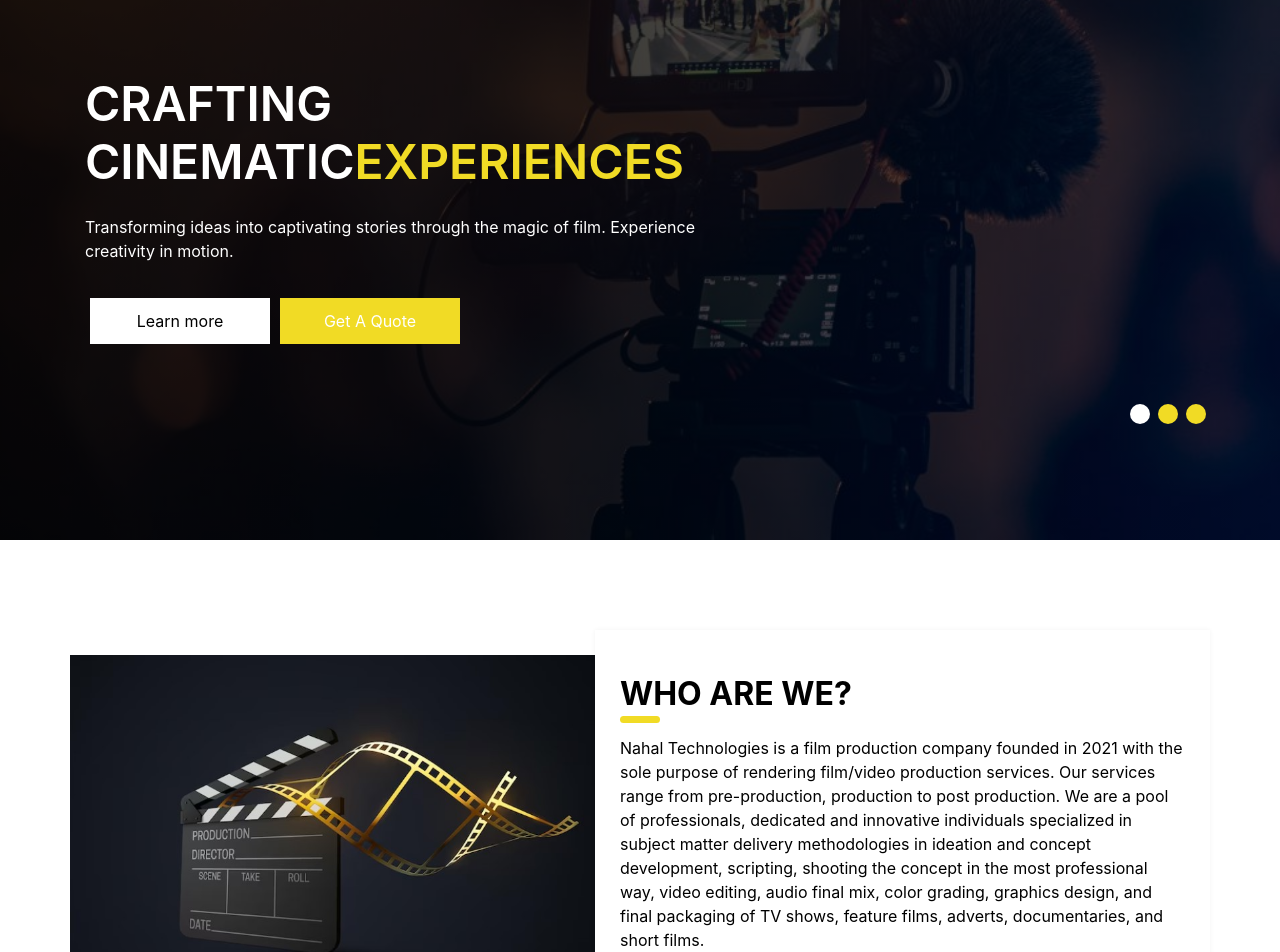
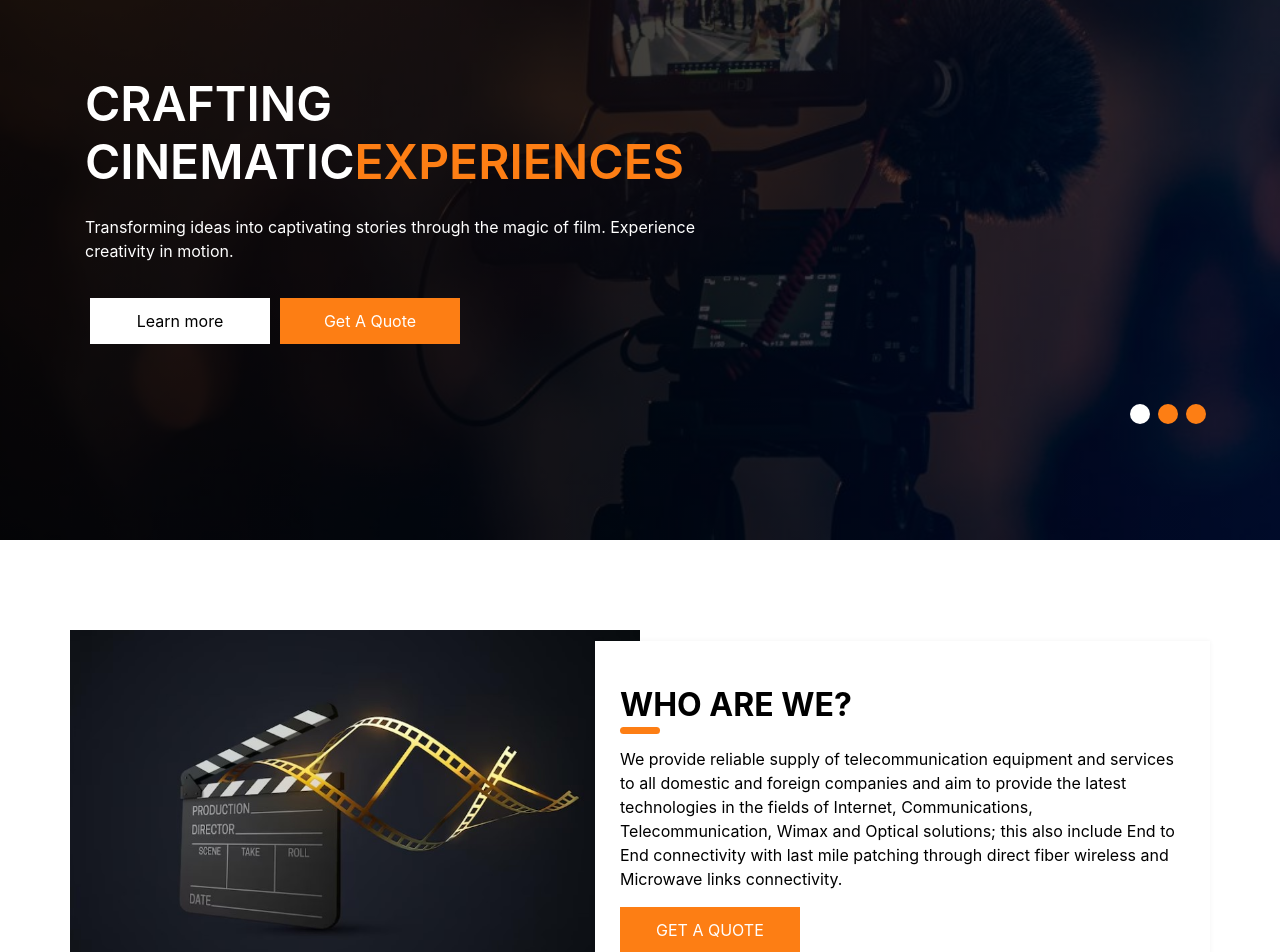
Before and after one commit to CodeDroid999/NahaltechPortfolio, a Next.js app: page / in a window 1280 px wide. Shown: the part 260-1212 px from the top of the page. Built offline with nearby package versions, Linux system fonts and the light colour scheme.

Commit message:
chnge yellow to  #fd7e14;

```diff
--- a/components/home/about-section.tsx
+++ b/components/home/about-section.tsx
@@ -20,12 +20,10 @@ const AboutSection = () => {
                 <h2>Who Are We?</h2>
               </div>
               <p>
-                Nahal Technologies is a film production company founded in 2021 with the sole purpose of
-                rendering film/video production services. Our services range from pre-production, production to post
-                production. We are a pool of professionals, dedicated and innovative individuals specialized in subject
-                matter delivery methodologies in ideation and concept development, scripting, shooting the concept in the
-                most professional way, video editing, audio final mix, color grading, graphics design, and final packaging
-                of TV shows, feature films, adverts, documentaries, and short films.
+                We provide reliable supply of telecommunication equipment and services to all domestic
+                and foreign companies and aim to provide the latest technologies in the fields of Internet,
+                Communications, Telecommunication, Wimax and Optical solutions; this also include End to End
+                connectivity with last mile patching through direct fiber wireless and Microwave links connectivity.
               </p>
               <div className="btn-box">
                 <a href="#contact">Get a quote</a>
--- a/styles/custom.css
+++ b/styles/custom.css
@@ -51,7 +51,8 @@ body {
   content: "";
   width: 40px;
   height: 7px;
-  background-color: #f1db25;
+  background-color: #fd7e14;
+  ;
   border-radius: 10px;
   position: absolute;
   bottom: 0;
@@ -108,6 +109,7 @@ body {
   min-width: 100%;
   min-height: 100%;
 }
+
 .hero_bg_box::before {
   content: "";
   position: absolute;
@@ -115,8 +117,10 @@ body {
   left: 0;
   width: 100%;
   height: 100%;
-  background: -webkit-gradient(linear, left top, right top, from(rgba(0, 0, 0, 0.9)), to(rgba(0, 0, 0, 0.6))); /* Adjust opacity values here */
-  background: linear-gradient(to right, rgba(0, 0, 0, 0.9), rgba(0, 0, 0, 0.6)); /* Adjust opacity values here */
+  background: -webkit-gradient(linear, left top, right top, from(rgba(0, 0, 0, 0.9)), to(rgba(0, 0, 0, 0.6)));
+  /* Adjust opacity values here */
+  background: linear-gradient(to right, rgba(0, 0, 0, 0.9), rgba(0, 0, 0, 0.6));
+  /* Adjust opacity values here */
 }
 
 
@@ -146,7 +150,7 @@ body {
 }
 
 .header_top {
-  background-color:#140656;
+  background-color: #140656;
   padding: 15px 0;
 }
 
@@ -172,7 +176,8 @@ body {
 
 .header_top .contact_link-container a i {
   font-size: 20px;
-  color: #f1db25;
+  color: #fd7e14;
+  ;
   margin-right: 5px;
 }
 
@@ -201,7 +206,8 @@ body {
   transition: all .2s;
 }
 
-.custom_nav-container .navbar-nav .nav-item:hover .nav-link, .custom_nav-container .navbar-nav .nav-item.active .nav-link {
+.custom_nav-container .navbar-nav .nav-item:hover .nav-link,
+.custom_nav-container .navbar-nav .nav-item.active .nav-link {
   background-color: #1c1c1c;
 }
 
@@ -267,7 +273,8 @@ a:focus {
   transition: all 0.3s;
 }
 
-.custom_nav-container .navbar-toggler span::before, .custom_nav-container .navbar-toggler span::after {
+.custom_nav-container .navbar-toggler span::before,
+.custom_nav-container .navbar-toggler span::after {
   content: "";
   position: absolute;
   left: 0;
@@ -294,7 +301,8 @@ a:focus {
   transform: rotate(45deg);
 }
 
-.custom_nav-container .navbar-toggler[aria-expanded="true"] span::before, .custom_nav-container .navbar-toggler[aria-expanded="true"] span::after {
+.custom_nav-container .navbar-toggler[aria-expanded="true"] span::before,
+.custom_nav-container .navbar-toggler[aria-expanded="true"] span::after {
   -webkit-transform: rotate(90deg);
   transform: rotate(90deg);
   top: 0;
@@ -338,7 +346,8 @@ a:focus {
 }
 
 .slider_section .detail-box h1 span {
-  color: #f1db25;
+  color: #fd7e14;
+  ;
 }
 
 .slider_section .detail-box p {
@@ -377,7 +386,8 @@ a:focus {
 .slider_section .detail-box .btn-box .btn-2 {
   display: inline-block;
   padding: 10px 35px;
-  background-color: #f1db25;
+  background-color: #fd7e14;
+  ;
   color: #ffffff;
   -webkit-transition: all 0.3s;
   transition: all 0.3s;
@@ -386,8 +396,10 @@ a:focus {
 
 .slider_section .detail-box .btn-box .btn-2:hover {
   background-color: transparent;
-  border-color: #f1db25;
-  color: #f1db25;
+  border-color: #fd7e14;
+  ;
+  color: #fd7e14;
+  ;
 }
 
 .slider_section .img-box {
@@ -417,7 +429,8 @@ a:focus {
   height: 20px;
   border-radius: 100%;
   text-align: center;
-  background-color: #f1db25;
+  background-color: #fd7e14;
+  ;
   opacity: 1;
   border: none;
   margin: 0 4px;
@@ -453,7 +466,8 @@ a:focus {
 .about_section .detail-box a {
   display: inline-block;
   padding: 10px 35px;
-  background-color: #f1db25;
+  background-color: #fd7e14;
+  ;
   color: #ffffff;
   -webkit-transition: all 0.3s;
   transition: all 0.3s;
@@ -463,12 +477,14 @@ a:focus {
 
 .about_section .detail-box a:hover {
   background-color: transparent;
-  border-color: #f1db25;
-  color: #f1db25;
+  border-color: #fd7e14;
+  ;
+  color: #fd7e14;
+  ;
 }
 
 .service_section {
-  background-color:#0d0438;
+  background-color: #0d0438;
 }
 
 .service_section .heading_container {
@@ -504,7 +520,8 @@ a:focus {
 .service_section .box .detail-box a {
   display: inline-block;
   padding: 8px 35px;
-  background-color: #f1db25;
+  background-color: #fd7e14;
+  ;
   color: #ffffff;
   -webkit-transition: all 0.3s;
   transition: all 0.3s;
@@ -514,8 +531,10 @@ a:focus {
 
 .service_section .box .detail-box a:hover {
   background-color: transparent;
-  border-color: #f1db25;
-  color: #f1db25;
+  border-color: #fd7e14;
+  ;
+  color: #fd7e14;
+  ;
 }
 
 .client_section {
@@ -600,7 +619,8 @@ a:focus {
 
 .client_section .carousel-control-prev:hover,
 .client_section .carousel-control-next:hover {
-  background-color: #f1db25;
+  background-color: #fd7e14;
+  ;
 }
 
 .client_section .carousel-control-prev {
@@ -678,7 +698,8 @@ a:focus {
 .contact_section .contact_form-container button {
   display: inline-block;
   padding: 10px 60px;
-  background-color: #f1db25;
+  background-color: #fd7e14;
+  ;
   color: #ffffff;
   -webkit-transition: all 0.3s;
   transition: all 0.3s;
@@ -689,8 +710,10 @@ a:focus {
 
 .contact_section .contact_form-container button:hover {
   background-color: transparent;
-  border-color: #f1db25;
-  color: #f1db25;
+  border-color: #fd7e14;
+  ;
+  color: #fd7e14;
+  ;
 }
 
 .contact_bg_box {
@@ -777,7 +800,8 @@ a:focus {
 .team_section .btn-box a {
   display: inline-block;
   padding: 10px 45px;
-  background-color: #f1db25;
+  background-color: #fd7e14;
+  ;
   color: #ffffff;
   -webkit-transition: all 0.3s;
   transition: all 0.3s;
@@ -786,8 +810,10 @@ a:focus {
 
 .team_section .btn-box a:hover {
   background-color: transparent;
-  border-color: #f1db25;
-  color: #f1db25;
+  border-color: #fd7e14;
+  ;
+  color: #fd7e14;
+  ;
 }
 
 .info_section {
@@ -796,7 +822,7 @@ a:focus {
   padding: 75px 0 10px 0;
 }
 
-.info_section .row > div {
+.info_section .row>div {
   margin-bottom: 25px;
 }
 
@@ -873,7 +899,8 @@ a:focus {
   outline: none;
   border: none;
   color: #0d0d0d;
-  background: #f1db25;
+  background: #fd7e14;
+  ;
   border-radius: 30px;
   margin-top: 15px;
   text-transform: uppercase;
@@ -917,8 +944,8 @@ a:focus {
   color: rgba(254, 254, 255, 0.7);
 }
 
-.image-box{
-  max-height:2rem;
+.image-box {
+  max-height: 2rem;
   max-width: 4rem;
 }
 
--- a/styles/style.css
+++ b/styles/style.css
@@ -1,4 +1,5 @@
 @import url("font-awesome.min.css");
+
 body {
   font-family: "Poppins", sans-serif;
   color: #0c0c0c;
@@ -52,7 +53,8 @@ body {
   content: "";
   width: 40px;
   height: 7px;
-  background-color: #f1db25;
+  background-color: #fd7e14;
+  ;
   border-radius: 10px;
   position: absolute;
   bottom: 0;
@@ -109,6 +111,7 @@ body {
   min-width: 100%;
   min-height: 100%;
 }
+
 .hero_bg_box::before {
   content: "";
   position: absolute;
@@ -116,8 +119,10 @@ body {
   left: 0;
   width: 100%;
   height: 100%;
-  background: -webkit-gradient(linear, left top, right top, from(rgba(0, 0, 0, 0.9)), to(rgba(0, 0, 0, 0.6))); /* Adjust opacity values here */
-  background: linear-gradient(to right, rgba(0, 0, 0, 0.9), rgba(0, 0, 0, 0.6)); /* Adjust opacity values here */
+  background: -webkit-gradient(linear, left top, right top, from(rgba(0, 0, 0, 0.9)), to(rgba(0, 0, 0, 0.6)));
+  /* Adjust opacity values here */
+  background: linear-gradient(to right, rgba(0, 0, 0, 0.9), rgba(0, 0, 0, 0.6));
+  /* Adjust opacity values here */
 }
 
 
@@ -147,7 +152,7 @@ body {
 }
 
 .header_top {
-  background-color:#140656;
+  background-color: #140656;
   padding: 15px 0;
 }
 
@@ -173,7 +178,8 @@ body {
 
 .header_top .contact_link-container a i {
   font-size: 20px;
-  color: #f1db25;
+  color: #fd7e14;
+  ;
   margin-right: 5px;
 }
 
@@ -202,7 +208,8 @@ body {
   transition: all .2s;
 }
 
-.custom_nav-container .navbar-nav .nav-item:hover .nav-link, .custom_nav-container .navbar-nav .nav-item.active .nav-link {
+.custom_nav-container .navbar-nav .nav-item:hover .nav-link,
+.custom_nav-container .navbar-nav .nav-item.active .nav-link {
   background-color: #1c1c1c;
 }
 
@@ -268,7 +275,8 @@ a:focus {
   transition: all 0.3s;
 }
 
-.custom_nav-container .navbar-toggler span::before, .custom_nav-container .navbar-toggler span::after {
+.custom_nav-container .navbar-toggler span::before,
+.custom_nav-container .navbar-toggler span::after {
   content: "";
   position: absolute;
   left: 0;
@@ -295,7 +303,8 @@ a:focus {
   transform: rotate(45deg);
 }
 
-.custom_nav-container .navbar-toggler[aria-expanded="true"] span::before, .custom_nav-container .navbar-toggler[aria-expanded="true"] span::after {
+.custom_nav-container .navbar-toggler[aria-expanded="true"] span::before,
+.custom_nav-container .navbar-toggler[aria-expanded="true"] span::after {
   -webkit-transform: rotate(90deg);
   transform: rotate(90deg);
   top: 0;
@@ -339,7 +348,8 @@ a:focus {
 }
 
 .slider_section .detail-box h1 span {
-  color: #f1db25;
+  color: #fd7e14;
+  ;
 }
 
 .slider_section .detail-box p {
@@ -378,7 +388,8 @@ a:focus {
 .slider_section .detail-box .btn-box .btn-2 {
   display: inline-block;
   padding: 10px 35px;
-  background-color: #f1db25;
+  background-color: #fd7e14;
+  ;
   color: #ffffff;
   -webkit-transition: all 0.3s;
   transition: all 0.3s;
@@ -387,8 +398,10 @@ a:focus {
 
 .slider_section .detail-box .btn-box .btn-2:hover {
   background-color: transparent;
-  border-color: #f1db25;
-  color: #f1db25;
+  border-color: #fd7e14;
+  ;
+  color: #fd7e14;
+  ;
 }
 
 .slider_section .img-box {
@@ -418,7 +431,8 @@ a:focus {
   height: 20px;
   border-radius: 100%;
   text-align: center;
-  background-color: #f1db25;
+  background-color: #fd7e14;
+  ;
   opacity: 1;
   border: none;
   margin: 0 4px;
@@ -454,7 +468,8 @@ a:focus {
 .about_section .detail-box a {
   display: inline-block;
   padding: 10px 35px;
-  background-color: #f1db25;
+  background-color: #fd7e14;
+  ;
   color: #ffffff;
   -webkit-transition: all 0.3s;
   transition: all 0.3s;
@@ -464,12 +479,14 @@ a:focus {
 
 .about_section .detail-box a:hover {
   background-color: transparent;
-  border-color: #f1db25;
-  color: #f1db25;
+  border-color: #fd7e14;
+  ;
+  color: #fd7e14;
+  ;
 }
 
 .service_section {
-  background-color:#0d0438;
+  background-color: #0d0438;
 }
 
 .service_section .heading_container {
@@ -505,7 +522,8 @@ a:focus {
 .service_section .box .detail-box a {
   display: inline-block;
   padding: 8px 35px;
-  background-color: #f1db25;
+  background-color: #fd7e14;
+  ;
   color: #ffffff;
   -webkit-transition: all 0.3s;
   transition: all 0.3s;
@@ -515,8 +533,10 @@ a:focus {
 
 .service_section .box .detail-box a:hover {
   background-color: transparent;
-  border-color: #f1db25;
-  color: #f1db25;
+  border-color: #fd7e14;
+  ;
+  color: #fd7e14;
+  ;
 }
 
 .client_section {
@@ -601,7 +621,8 @@ a:focus {
 
 .client_section .carousel-control-prev:hover,
 .client_section .carousel-control-next:hover {
-  background-color: #f1db25;
+  background-color: #fd7e14;
+  ;
 }
 
 .client_section .carousel-control-prev {
@@ -679,7 +700,8 @@ a:focus {
 .contact_section .contact_form-container button {
   display: inline-block;
   padding: 10px 60px;
-  background-color: #f1db25;
+  background-color: #fd7e14;
+  ;
   color: #ffffff;
   -webkit-transition: all 0.3s;
   transition: all 0.3s;
@@ -690,8 +712,10 @@ a:focus {
 
 .contact_section .contact_form-container button:hover {
   background-color: transparent;
-  border-color: #f1db25;
-  color: #f1db25;
+  border-color: #fd7e14;
+  ;
+  color: #fd7e14;
+  ;
 }
 
 .contact_bg_box {
@@ -778,7 +802,8 @@ a:focus {
 .team_section .btn-box a {
   display: inline-block;
   padding: 10px 45px;
-  background-color: #f1db25;
+  background-color: #fd7e14;
+  ;
   color: #ffffff;
   -webkit-transition: all 0.3s;
   transition: all 0.3s;
@@ -787,8 +812,10 @@ a:focus {
 
 .team_section .btn-box a:hover {
   background-color: transparent;
-  border-color: #f1db25;
-  color: #f1db25;
+  border-color: #fd7e14;
+  ;
+  color: #fd7e14;
+  ;
 }
 
 .info_section {
@@ -797,7 +824,7 @@ a:focus {
   padding: 75px 0 10px 0;
 }
 
-.info_section .row > div {
+.info_section .row>div {
   margin-bottom: 25px;
 }
 
@@ -874,7 +901,8 @@ a:focus {
   outline: none;
   border: none;
   color: #0d0d0d;
-  background: #f1db25;
+  background: #fd7e14;
+  ;
   border-radius: 30px;
   margin-top: 15px;
   text-transform: uppercase;
@@ -918,8 +946,8 @@ a:focus {
   color: rgba(254, 254, 255, 0.7);
 }
 
-.image-box{
-  max-height:2rem;
+.image-box {
+  max-height: 2rem;
   max-width: 4rem;
 }
 
--- a/styles/style.scss
+++ b/styles/style.scss
@@ -1,7 +1,7 @@
 $white: #ffffff;
 $black: #000000;
 $primary1: #1c1c1c;
-$primary2: #f1db25;
+$primary2:  #fd7e14;;
 
 // import fonts
 
```
Lines whose indentation alone changed are shown as unchanged.
